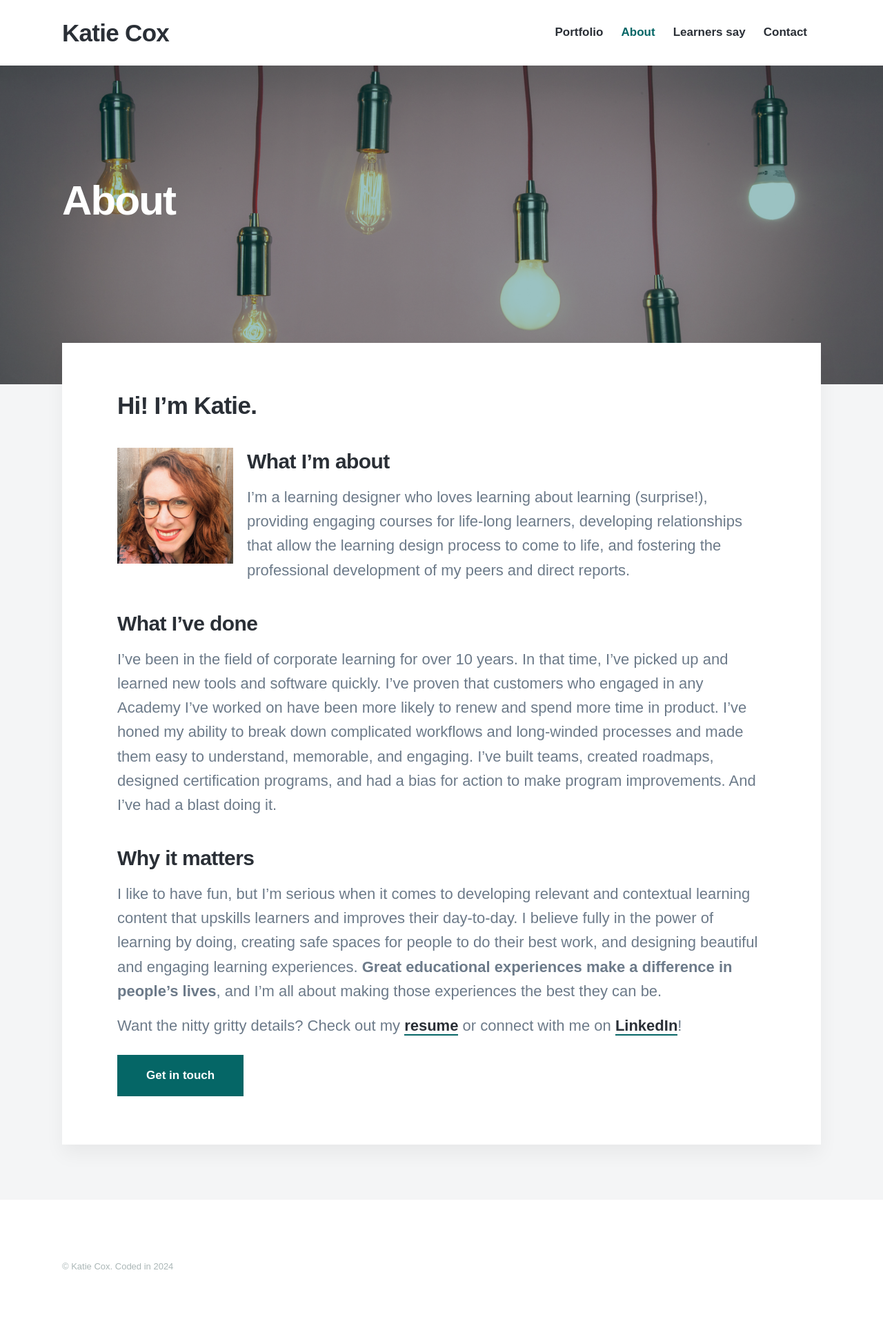
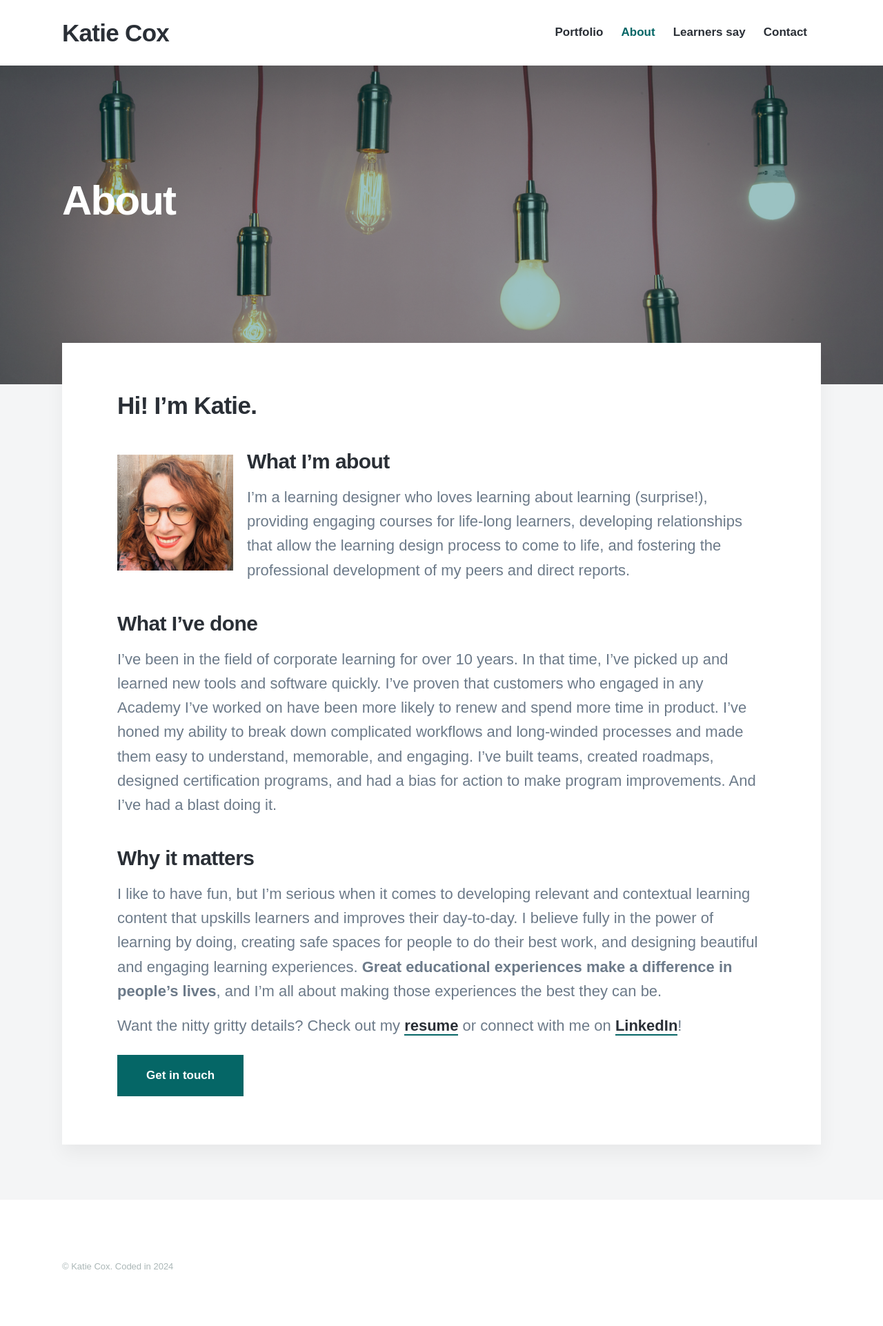
Before and after one commit to cox-katie/portfolio, a Jekyll site: the page built from _pages/about.md, in a window 1280 px wide. Shown: the whole page at 69% size. Built offline with Jekyll 4.4.1, drawn with Linux system fonts in a browser that asks for light colours; nearby versions of some CDN libraries; some web fonts are replaced.

Commit message:
Update about.md

```diff
--- a/_pages/about.md
+++ b/_pages/about.md
@@ -6,7 +6,7 @@ featured_image: /images/lightbulb.jpg
 ---
 
 ## Hi! I'm Katie.
-<img src="/images/square-profile.png" style="float: left; padding-right:20px" alt="This is me!" width="20%"/>
+<img src="/images/square-profile.png" style="float: left; padding-right:20px; padding-top:10px" alt="This is me!" width="20%"/>
 
 ### What I'm about
 
```
